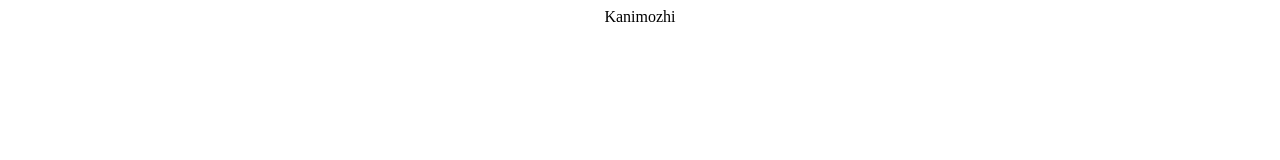
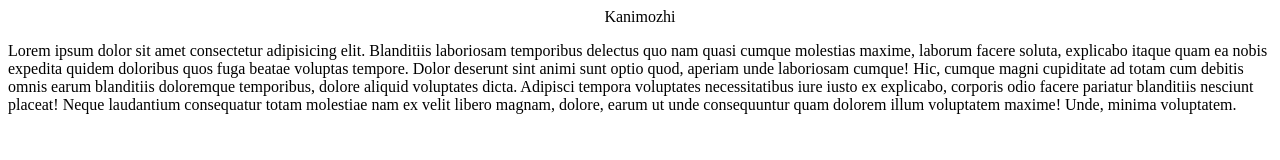
Before and after one commit to kanivel0015/HTMLfile, a plain HTML site: page index.html in a window 1280 px wide. Drawn offline with Linux system fonts and the light colour scheme.

Commit message:
ModifiedKani

```diff
--- a/index.html
+++ b/index.html
@@ -7,5 +7,6 @@
 </head>
 <body>
     <Center>Kanimozhi</Center>
+    <p>Lorem ipsum dolor sit amet consectetur adipisicing elit. Blanditiis laboriosam temporibus delectus quo nam quasi cumque molestias maxime, laborum facere soluta, explicabo itaque quam ea nobis expedita quidem doloribus quos fuga beatae voluptas tempore. Dolor deserunt sint animi sunt optio quod, aperiam unde laboriosam cumque! Hic, cumque magni cupiditate ad totam cum debitis omnis earum blanditiis doloremque temporibus, dolore aliquid voluptates dicta. Adipisci tempora voluptates necessitatibus iure iusto ex explicabo, corporis odio facere pariatur blanditiis nesciunt placeat! Neque laudantium consequatur totam molestiae nam ex velit libero magnam, dolore, earum ut unde consequuntur quam dolorem illum voluptatem maxime! Unde, minima voluptatem.</p>
 </body>
 </html>
```
